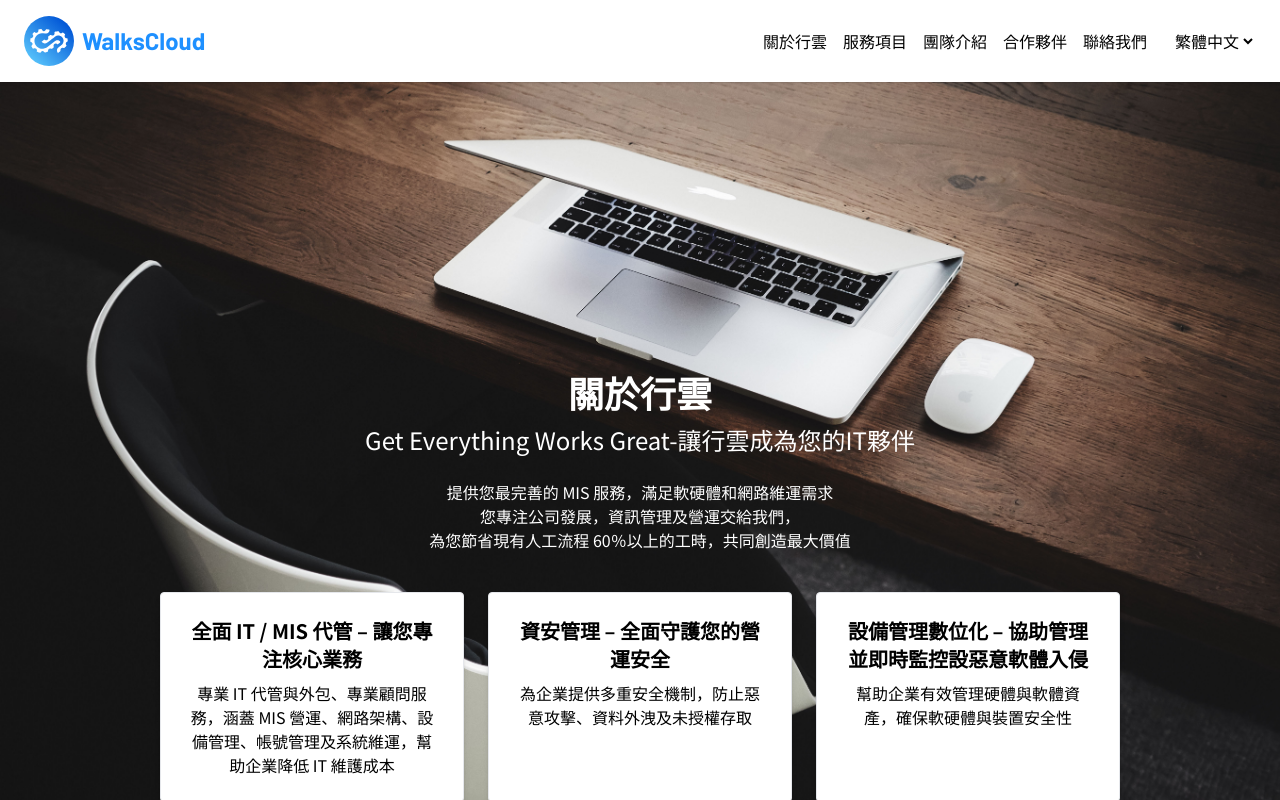
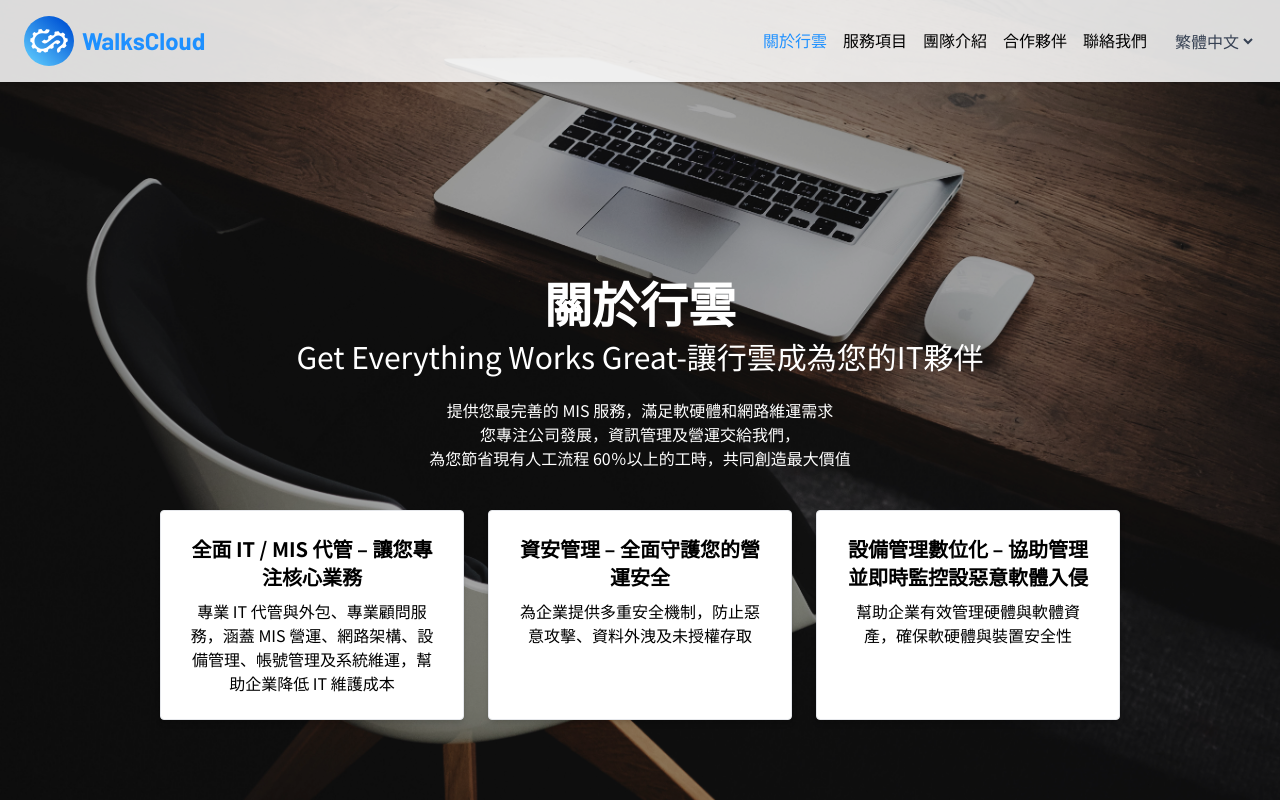
Before and after one commit to WalksCloud/OfficialWebsite, a Vue app: page / in a window 1280 px wide. Shown: the top 800 px of the page. Built offline with nearby package versions, Linux system fonts and the light colour scheme.

Commit message:
update navbar style

```diff
--- a/src/components/About.vue
+++ b/src/components/About.vue
@@ -1,13 +1,12 @@
 <template>
-<section id="about-section">
+<section id="about">
 	<div class="home-bg h-screen relative">
 		<div class="absolute bottom-20"><div class="w-3/4 mx-auto text-center">
-			<h2 class="text-4xl mb-3 font-bold text-white">{{ $t('about') }}</h2>
-			<p class="text-2xl text-white">{{ $t('about-section.title') }} </p>
+			<h2 class="text-5xl mb-3 font-bold text-white">{{ $t('about') }}</h2>
+			<p class="text-3xl text-white">{{ $t('about-section.title') }} </p>
 			<div class="my-6 mb-10 text-white">
 			    <p v-for="row in $tm('about-section.intro')">{{ row }}</p>
 			</div>
-
 			<div class="grid md:grid-cols-3 gap-6">
 			  <div v-for="row in $tm('about-section.about-items')" class="bg-white rounded-sm shadow-md p-6 border border-gray-200">
 			    <h3 class="text-xl font-bold mb-2">{{ row.title }}</h3>
@@ -15,6 +14,7 @@
 			  </div>
 			</div>
 		</div></div>
+		<div class="z-20 w-full h-full bg-black/35"></div>
 	</div>
 
 	<div class="py-18"><div class="w-3/4 mx-auto text-center">
--- a/src/components/Contact.vue
+++ b/src/components/Contact.vue
@@ -49,7 +49,7 @@ const submit = async() => {
 </script>
 
 <template>
-<section class="py-18" id="contact-section"><div class="w-3/4 mx-auto text-center">
+<section class="py-18 scroll-mt-[80px]" id="contact"><div class="w-3/4 mx-auto text-center">
   <h2 class="text-4xl mb-6 font-bold">{{ $t('contact') }}</h2>
   <div class="mt-6 my-16 text-gray-600">
     <p v-for="row in $tm('contact-section.intro')">{{ row }}</p>
@@ -119,7 +119,7 @@ const submit = async() => {
         <div class="flex flex-wrap">
           <div v-for="(value, index) in requirements" class="flex items-center me-4 my-2">
             <input :id="`requirements-checkbox-${index}`" v-model="formData.requirements" type="checkbox" :value="value" class="w-4 h-4">
-            <label :for="`requirements-checkbox-${index}`" class="ms-2 text-primary whitespace-nowrap" v-text="value"></label>
+            <label :for="`requirements-checkbox-${index}`" class="ms-2 text-gray-600 whitespace-nowrap" v-text="value"></label>
           </div>
         </div>
         <div class="text-red-600 mt-2 text-end text-sm" v-for="error of v$.requirements.$errors" :key="error.$uid">
--- a/src/components/Navbar.vue
+++ b/src/components/Navbar.vue
@@ -1,29 +1,78 @@
 <script setup>
-let setLocale = (event) => {
+import { ref, onMounted, onBeforeUnmount } from 'vue'
+import { useI18n } from 'vue-i18n'
+const { t, tm } = useI18n()
+
+const navlinks = tm('nav-links')
+const activeSection = ref(null)
+
+const setLocale = (event) => {
   localStorage.setItem("locale", event.target.value)
+  isOpen.value = false
+}
+const handleScroll = () => {
+  const buffer = 100
+
+  for (const link in navlinks) {
+    const el = document.getElementById(link)
+    if (el) {
+      const rect = el.getBoundingClientRect()
+      if (rect.top < buffer && rect.bottom > buffer) {
+        activeSection.value = link
+        break
+      }
+    }
+  }
 }
 
-// todo: navbar active style, 滾動 effect
+onMounted(() => {
+  window.addEventListener('scroll', handleScroll, { passive: true })
+  handleScroll()
+})
+
+onBeforeUnmount(() => {
+  window.removeEventListener('scroll', handleScroll)
+})
+
+const isOpen = ref(false)
+const closeMenu = () => {
+  isOpen.value = false
+}
 </script>
 
 <template>
-	<nav class="sticky top-0 z-100 bg-white px-6 py-4 flex justify-between items-center shadow">
+  <header class="bg-white/85 shadow fixed top-0 left-0 w-full z-50">
+    <nav class="px-3 lg:px-6 py-3 lg:py-4 flex justify-between items-center">
       <div>
-      <img class="rounded-[50%] w-[50px] inline-block" src="/logo-gradual.svg">
-      <h2 class="ms-2 inline-block align-middle font-barlow font-bold text-2xl text-primary">WalksCloud</h2>
+        <img class="rounded-[50%] w-[28px] lg:w-[50px] inline-block" src="/logo-gradual.svg">
+        <h2 class="text-xl lg:text-2xl ms-2 inline-block align-middle font-barlow font-bold text-primary">WalksCloud</h2>
       </div>
-    <div class="space-x-4">
-      <a href="#about-section" class="">{{ $t('about') }}</a>
-      <a href="#services-section" class="">{{ $t('services') }}</a>
-      <a href="#team-section" class="">{{ $t('team') }}</a>
-      <a href="#partners-section" class="">{{ $t('partners') }}</a>
-      <a href="#contact-section" class="">{{ $t('contact') }}</a>
 
-      <div class="ms-2 locale-changer inline-block">
+      <button class="lg:hidden" @click="isOpen = !isOpen">
+        <span v-if="!isOpen" class="material-symbols-outlined">menu</span>
+        <span v-else class="material-symbols-outlined">close</span>
+      </button>
+
+      <!-- Desktop Menu -->
+      <div class="space-x-4 hidden lg:flex">
+        <a v-for="(name, key) in $tm('nav-links')" :class="{ 'text-primary': activeSection === key }" class="hover:text-primary" :href="`#${key}`">{{ name }}</a>
+
+        <div class="ms-2 locale-changer inline-block text-gray-700">
           <select v-model="$i18n.locale" @change="setLocale($event)">
             <option v-for="locale in $i18n.availableLocales" :key="`locale-${locale}`" :value="locale">{{ $t(`locales.${locale}`) }}</option>
           </select>
         </div>
       </div>
     </nav>
+
+    <!-- Mobile Menu -->
+    <div v-if="isOpen" class="lg:hidden bg-white/85 py-6 text-center flex flex-col space-y-4">
+      <a v-for="(name, key) in $tm('nav-links')" @click="closeMenu" :class="{ 'text-primary': activeSection === key }" class="hover:text-primary" :href="`#${key}`">{{ name }}</a>
+      <div class="locale-changer inline-block text-gray-700">
+        <select v-model="$i18n.locale" @change="setLocale($event)">
+          <option v-for="locale in $i18n.availableLocales" :key="`locale-${locale}`" :value="locale">{{ $t(`locales.${locale}`) }}</option>
+        </select>
+      </div>
+    </div>
+  </header>
 </template>
--- a/src/components/Partners.vue
+++ b/src/components/Partners.vue
@@ -1,5 +1,5 @@
 <template>
-<section class="py-18 section" id="partners-section">
+<section class="py-18 scroll-mt-[80px]" id="partners">
 	<div class="w-3/4 mx-auto text-center">
 		<h2 class="text-4xl mb-6 font-bold">{{ $t('partners') }}</h2>
 		<div class="mt-6 my-16 text-gray-600">
--- a/src/components/Services.vue
+++ b/src/components/Services.vue
@@ -1,9 +1,9 @@
 <template>
-<section id="services-section">
+<section id="services" class="scroll-mt-[80px]">
 	<div class="dark-bg py-18"><div class="w-3/4 mx-auto text-center">
 		<h2 class="text-4xl mb-12 font-bold">{{ $t('services') }}</h2>
 		<div class="grid md:grid-cols-3 gap-12">
-	    	<div v-for="row in $tm('services-section.services')" class="text-left mb-8">
+	    	<div v-for="row in $tm('services-section.services')" class="text-left">
 			    <h3 class="text-xl font-bold mb-4 block-title">{{ row.title }}</h3>
 			    <div v-for="item in row.items" class="mb-4">
 		    		<p class="font-bold">{{ item.title }}</p>
@@ -16,7 +16,7 @@
 	<div class="bg-white py-18"><div class="w-3/4 mx-auto text-center">
 		<h2 class="text-4xl mb-12 font-bold">{{ $t('services_flows') }}</h2>
 		<div class="w-3/4 mx-auto"><div class="grid grid-cols-4 gap-4">
-		  <div v-for="content in $tm('services-section.flows')"  class="aspect-square border flex flex-col justify-center items-center text-center rounded-[50%] shadow-md p-6 border border-gray-200 mb-8">
+		  <div v-for="content in $tm('services-section.flows')"  class="aspect-square border flex flex-col justify-center items-center text-center rounded-[50%] shadow-md p-6 border border-gray-200">
 		    <p class="font-bold">{{ $rt(content.title) }}</p>
 			<p class="text-gray-600">{{ $rt(content.content) }}</p>
 		  </div>
--- a/src/components/Team.vue
+++ b/src/components/Team.vue
@@ -1,5 +1,5 @@
 <template>
-<section class="py-18 dark-bg" id="team-section">
+<section class="py-18 dark-bg scroll-mt-[80px]" id="team">
 	<div class="w-3/4 mx-auto text-center">
 		<h2 class="text-4xl mb-6 font-bold">{{ $t('team') }}</h2>
 		<div class="mt-6 my-16 text-gray-600">
--- a/src/locales/en.json
+++ b/src/locales/en.json
@@ -5,6 +5,13 @@
   "partners": "Partners",
   "contact": "Contact",
   "personal_website": "個人網站",
+  "nav-links": {
+    "about": "About",
+    "services": "Services",
+    "team": "Team",
+    "partners": "Partners",
+    "contact": "Contact"
+  },
   "locales": {
     "en": "English",
     "tw": "繁體中文"
--- a/src/locales/tw.json
+++ b/src/locales/tw.json
@@ -6,6 +6,13 @@
   "partners": "合作夥伴",
   "contact": "聯絡我們",
   "personal_website": "個人網站",
+  "nav-links": {
+    "about": "關於行雲",
+    "services": "服務項目",
+    "team": "團隊介紹",
+    "partners": "合作夥伴",
+    "contact": "聯絡我們"
+  },
   "locales": {
     "en": "English",
     "tw": "繁體中文"
--- a/src/style.css
+++ b/src/style.css
@@ -2,6 +2,7 @@
 
 :root {
   font-family: "Noto Sans TC", "Barlow", sans-serif;
+  scroll-behavior: smooth;
 }
 
 
@@ -41,7 +42,6 @@ font-weight: 700;*/
 .loading-container {
   background: rgba(255, 255, 255, .7);
 }
-
 /*@media (prefers-color-scheme: light) {
   :root {
     color: #213547;
```
Lines whose indentation alone changed are shown as unchanged.
